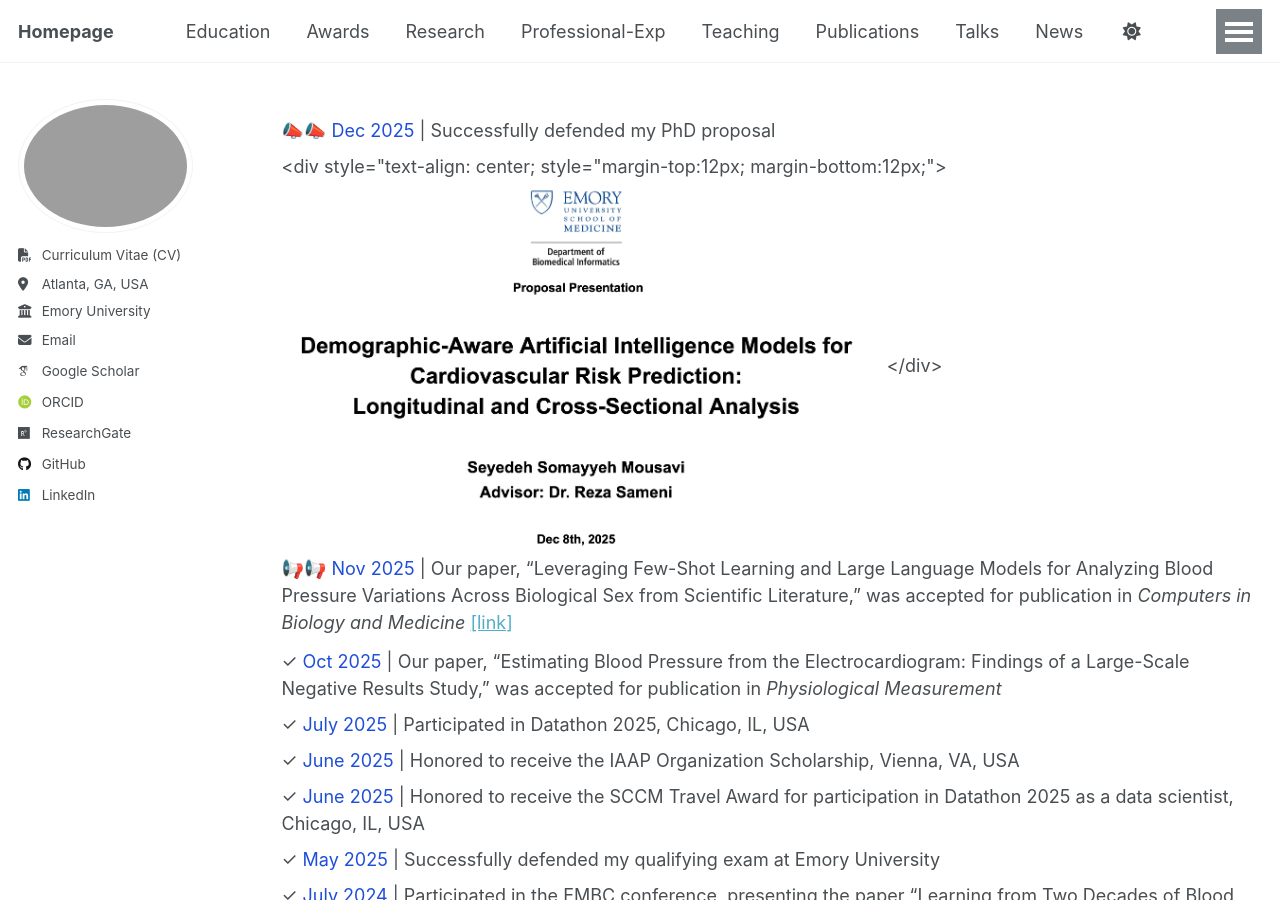
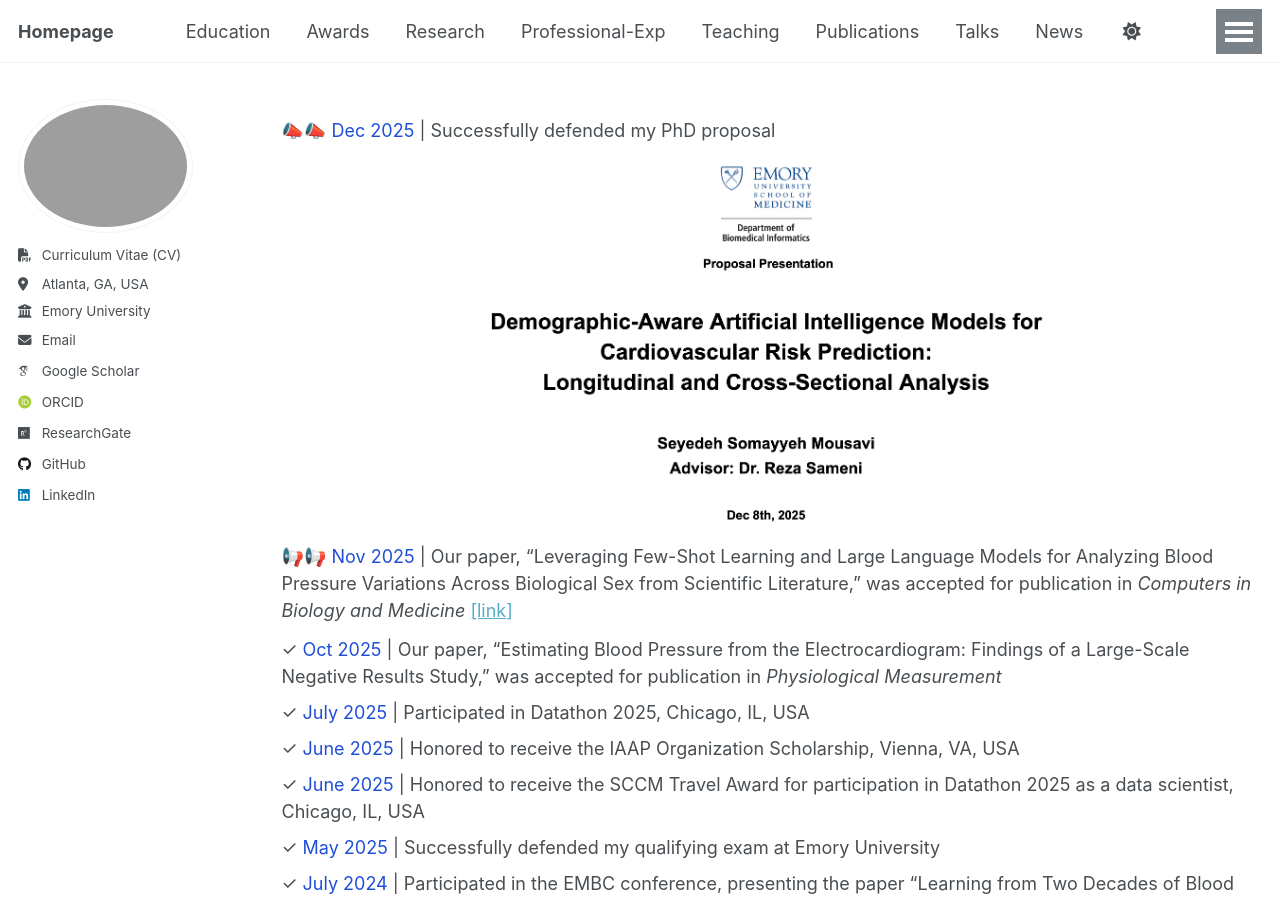
Before and after one commit to Somayyehmousavi/somayyehmousavi.github.io, a Jekyll site: the page built from _pages/news.md, in a window 1280 px wide and 900 px high. Built offline with Jekyll 4.4.1, drawn with Linux system fonts in a browser that asks for light colours; some web fonts are replaced.

Commit message:
Update news.md

```diff
--- a/_pages/news.md
+++ b/_pages/news.md
@@ -5,10 +5,12 @@ permalink: /news/
 author_profile: true
 ---
 <ul style="list-style-type: none; padding-left: 0;">
-  <li>📣📣 <span style="color:#1f4ed8;">Dec 2025</span> | Successfully defended my PhD proposal</li>
-  <div style="text-align: center; style="margin-top:12px; margin-bottom:12px;">
-     <img src="/images/SSM-proposal-defence.png" width="600" height="600">
-  </div>
+  <li style="margin-bottom:12px;">
+    📣📣 <span style="color:#1f4ed8;">Dec 2025</span> | Successfully defended my PhD proposal
+    <div style="text-align: center; margin-top:12px; margin-bottom:12px;">
+      <img src="/images/SSM-proposal-defence.png" width="600" height="600">
+    </div>
+  </li>
 
   <li style="margin-bottom:12px;">
     📢📢 <span style="color:#1f4ed8;">Nov 2025</span> |
```
